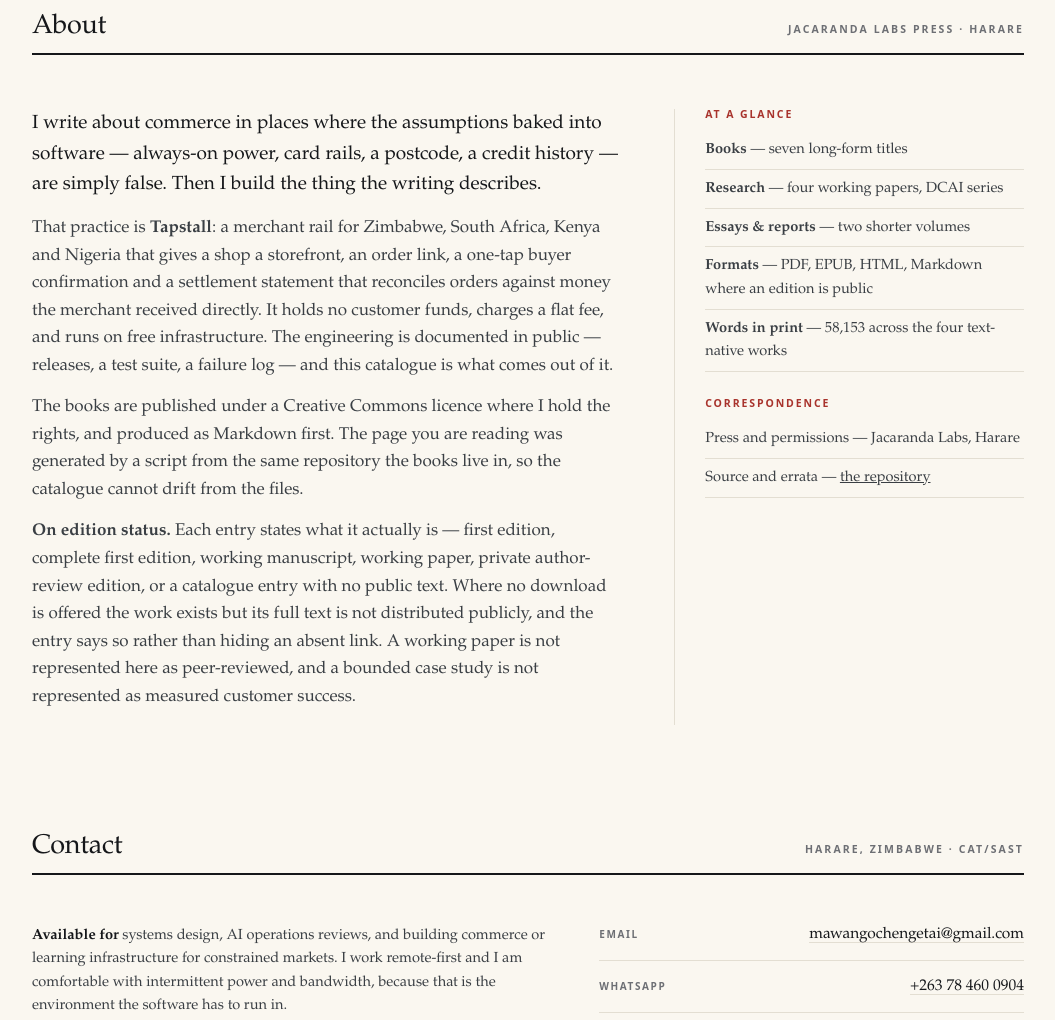
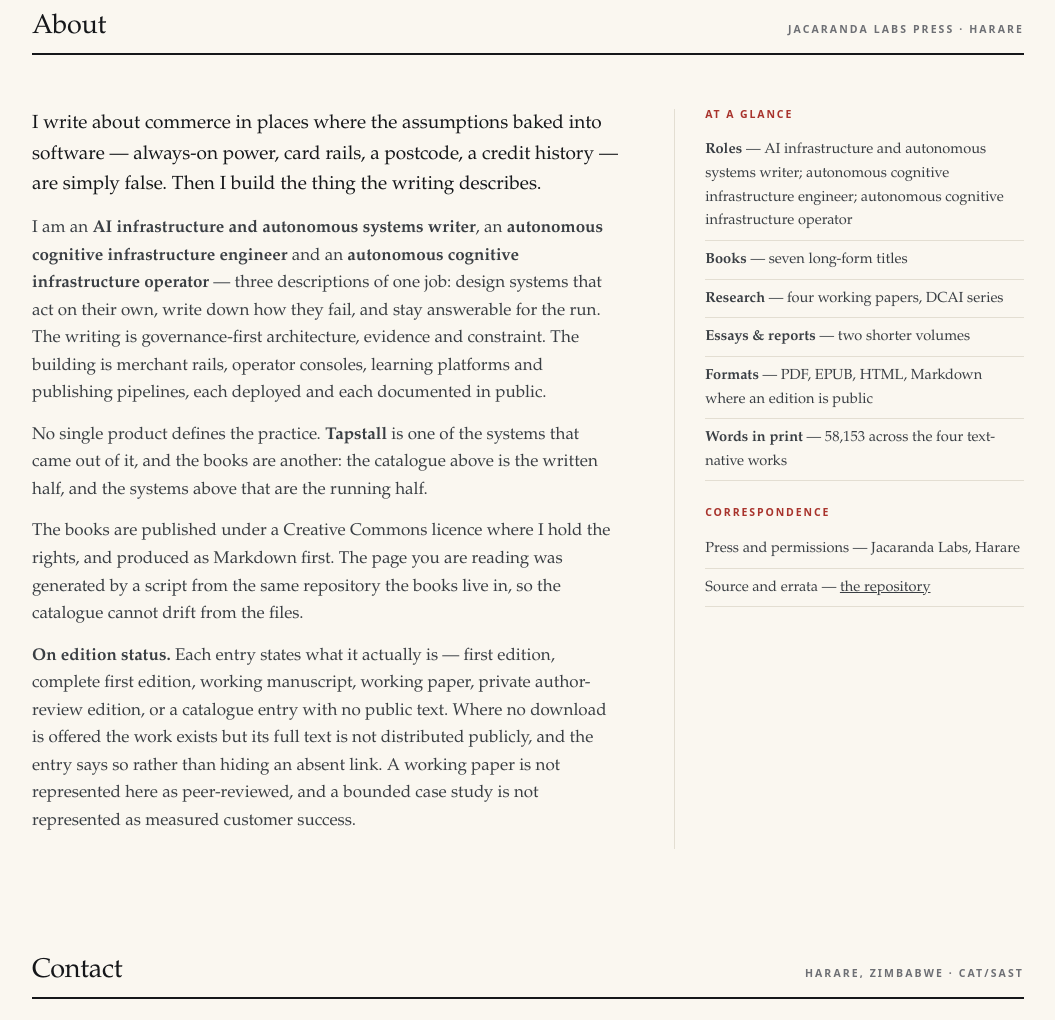
Before and after one commit to king-kunta-cpu/tapstall, a website: page pages/public/portfolio/index.html in a window 1280 px wide. Shown: the part 9060-10080 px from the top of the page, without its empty margins (112-1167 px from the left). Drawn offline with Linux system fonts and the light colour scheme.

Commit message:
portfolio: the practice is not one product
The About paragraph defined the whole practice as Tapstall and left everything
else as a footnote to it. It now states the three roles in full - AI
infrastructure and autonomous systems writer, autonomous cognitive
infrastructure engineer, autonomous cognitive infrastructure operator - and
names merchant rails, operator consoles, learning platforms and publishing
pipelines as the kinds of system the practice builds. Tapstall appears once, as
one of them, and the books as another. The roles are also added to At a glance
so a reader who skims meets them twice, and the contact note now mentions
autonomous-agent and infrastructure work.

```diff
--- a/pages/public/portfolio/index.html
+++ b/pages/public/portfolio/index.html
@@ -784,12 +784,16 @@ footer.colophon a{color:var(--ink);text-decoration:none;border-bottom:1px solid
           <p>I write about commerce in places where the assumptions baked into
           software — always-on power, card rails, a postcode, a credit history — are
           simply false. Then I build the thing the writing describes.</p>
-          <p>That practice is <b>Tapstall</b>: a merchant rail for Zimbabwe, South Africa,
-          Kenya and Nigeria that gives a shop a storefront, an order link, a one-tap buyer
-          confirmation and a settlement statement that reconciles orders against money the
-          merchant received directly. It holds no customer funds, charges a flat fee, and
-          runs on free infrastructure. The engineering is documented in public — releases,
-          a test suite, a failure log — and this catalogue is what comes out of it.</p>
+          <p>I am an <b>AI infrastructure and autonomous systems writer</b>, an
+          <b>autonomous cognitive infrastructure engineer</b> and an
+          <b>autonomous cognitive infrastructure operator</b> — three descriptions of one
+          job: design systems that act on their own, write down how they fail, and stay
+          answerable for the run. The writing is governance-first architecture, evidence and
+          constraint. The building is merchant rails, operator consoles, learning platforms
+          and publishing pipelines, each deployed and each documented in public.</p>
+          <p>No single product defines the practice. <b>Tapstall</b> is one of the systems
+          that came out of it, and the books are another: the catalogue above is the written
+          half, and the systems above that are the running half.</p>
           <p>The books are published under a Creative Commons licence where I hold the
           rights, and produced as Markdown first. The page you are reading was generated by
           a script from the same repository the books live in, so the catalogue cannot drift
@@ -805,6 +809,8 @@ footer.colophon a{color:var(--ink);text-decoration:none;border-bottom:1px solid
         <aside class="aside">
           <h4>At a glance</h4>
           <ul>
+            <li><b>Roles</b> — AI infrastructure and autonomous systems writer; autonomous
+            cognitive infrastructure engineer; autonomous cognitive infrastructure operator</li>
             <li><b>Books</b> — seven long-form titles</li>
             <li><b>Research</b> — four working papers, DCAI series</li>
             <li><b>Essays &amp; reports</b> — two shorter volumes</li>
@@ -830,7 +836,8 @@ footer.colophon a{color:var(--ink);text-decoration:none;border-bottom:1px solid
       <div class="contact">
         <div>
           <p class="contact-note"><b>Available for</b> systems design, AI operations reviews,
-          and building commerce or learning infrastructure for constrained markets. I work
+          autonomous-agent and infrastructure work, and building commerce or learning
+          infrastructure for constrained markets. I work
           remote-first and I am comfortable with intermittent power and bandwidth, because
           that is the environment the software has to run in.</p>
           <p class="contact-note"><b>Best first message:</b> what the system has to do, who
```
Also changed, not shown: 1 other file.
